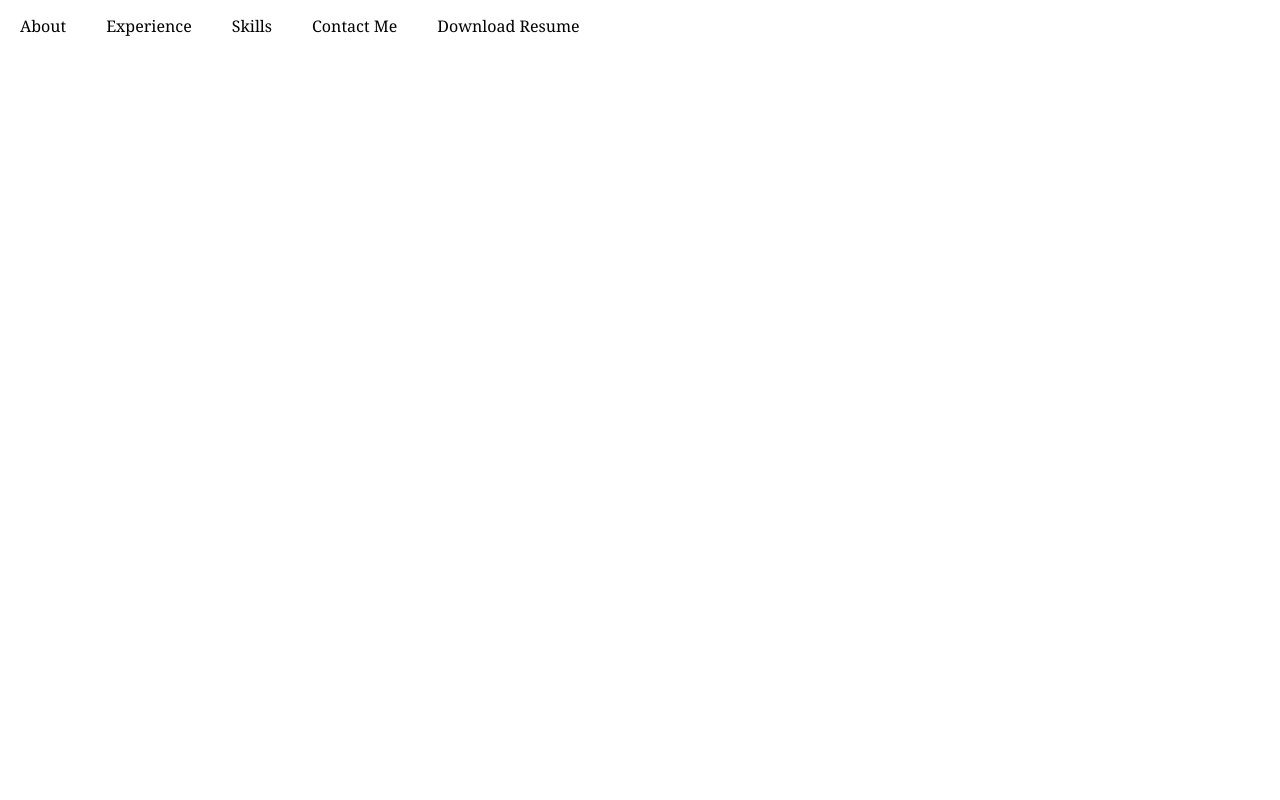
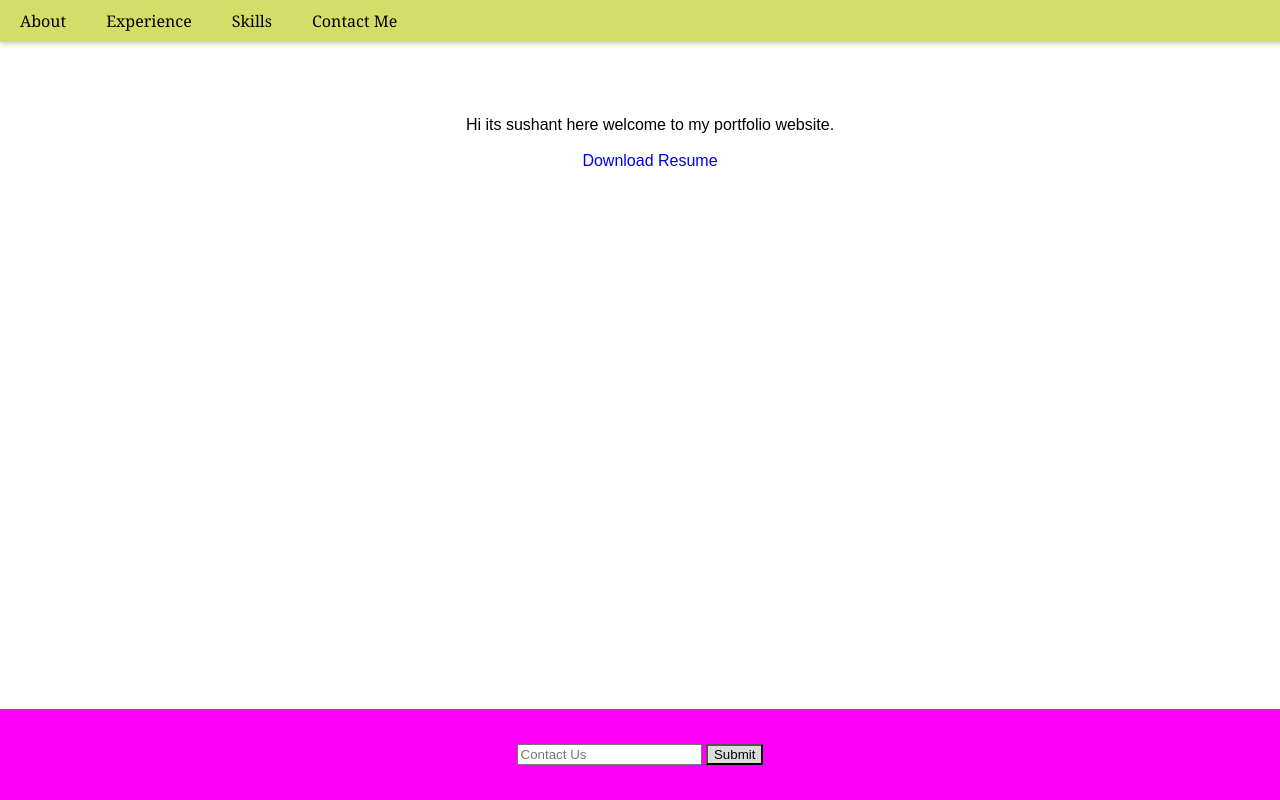
Before and after one commit to CodeBySushant/My-Library, a plain HTML site: page Web-Devlopment/index.html in a window 1280 px wide. Drawn offline with Linux system fonts and the light colour scheme.

Commit message:
Designed Header and Footer also aligned them in proper position

```diff
--- a/Web-Devlopment/index.html
+++ b/Web-Devlopment/index.html
@@ -14,13 +14,21 @@
             <a href = "#experience">Experience</a>
             <a href = "#skills">Skills</a>
             <a href = "#contact">Contact Me</a>
-            <a href="#resume" class="cta-button">Download Resume</a>
         </nav>
     </header>
     <main>
         <p>
-
+            Hi its sushant here welcome to my portfolio website.<br><br>
+            <a href="#resume" class="cta-button">Download Resume</a>
         </p>
     </main>
+    <footer>
+        <div>
+            <form action = "#">
+                <input type = "text" placeholder="Contact Us">
+                <button type="submit" class="button-center">Submit</button>
+            </form>
+        </div>
+    </footer>
 </body>
 </html>
--- a/Web-Devlopment/styles.css
+++ b/Web-Devlopment/styles.css
@@ -2,6 +2,9 @@ body{
     margin: 0;
     font-family: Arial, Helvetica, sans-serif;
     background-color: white;
+    display: flex;
+    flex-direction: column;
+    min-height: 100vh;
 }
 
 nav{
@@ -21,13 +24,39 @@ nav a:hover{
 }
 
 header{
-    margin-top: 15px;
-    margin-left: 20px;
+    width: 100%;
+    position: fixed;
+    top: 0;
+    left: 0;
+    background-color: rgb(210, 222, 103);
+    padding: 10px 20px;
+    box-shadow: 0 2px 5px rgba(0, 0, 0, 0.2);
 }
 
-/* main{
+
+main{
     text-decoration: none;
     color: black;
     margin-top: 100px;
     margin-left: 20px;
-} */
+    text-align: center;
+    flex: 1;
+}
+
+main a{
+    text-decoration: none;
+}
+
+footer{
+    background-color: rgb(255, 0, 247);
+    text-align: center;
+    padding: 35px 0px;
+}
+
+button{
+    background-color: gainsboro;
+}
+
+button:hover{
+    background-color: rgb(0, 242, 255)
+}
```
